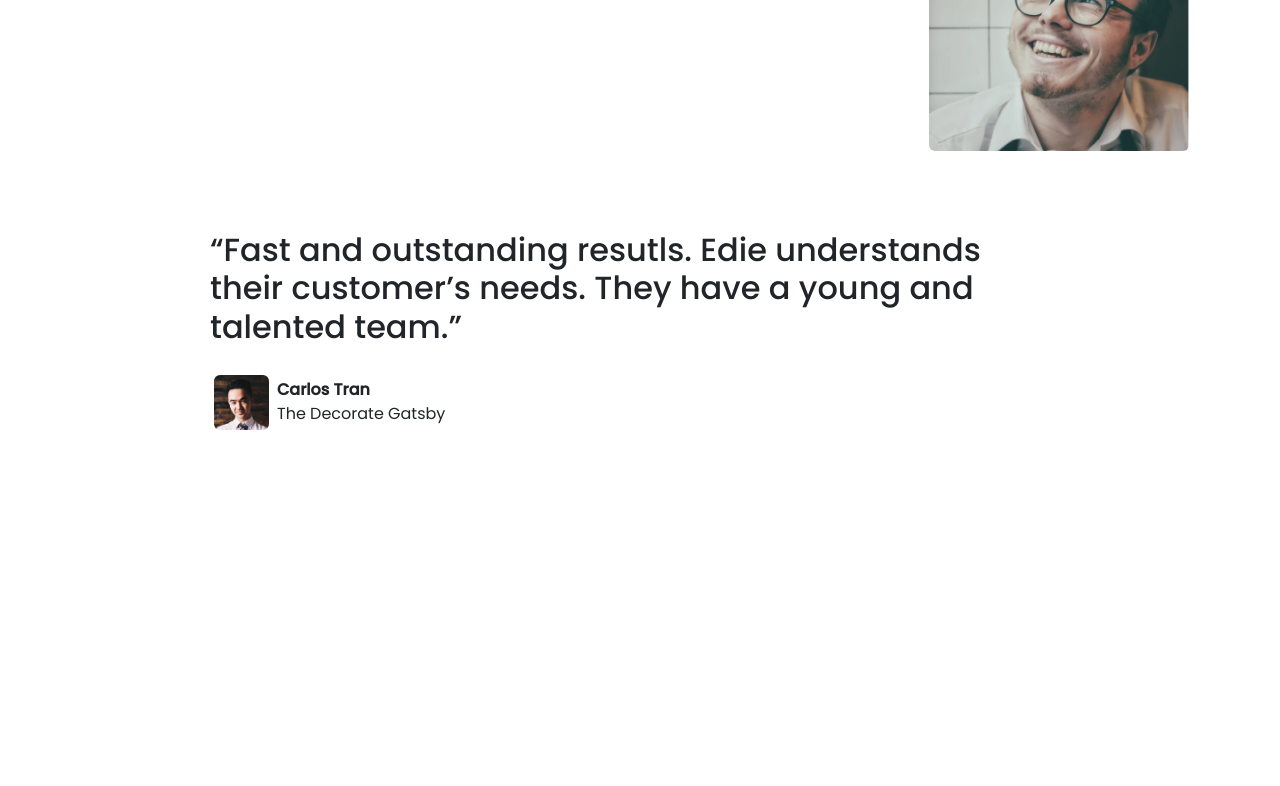
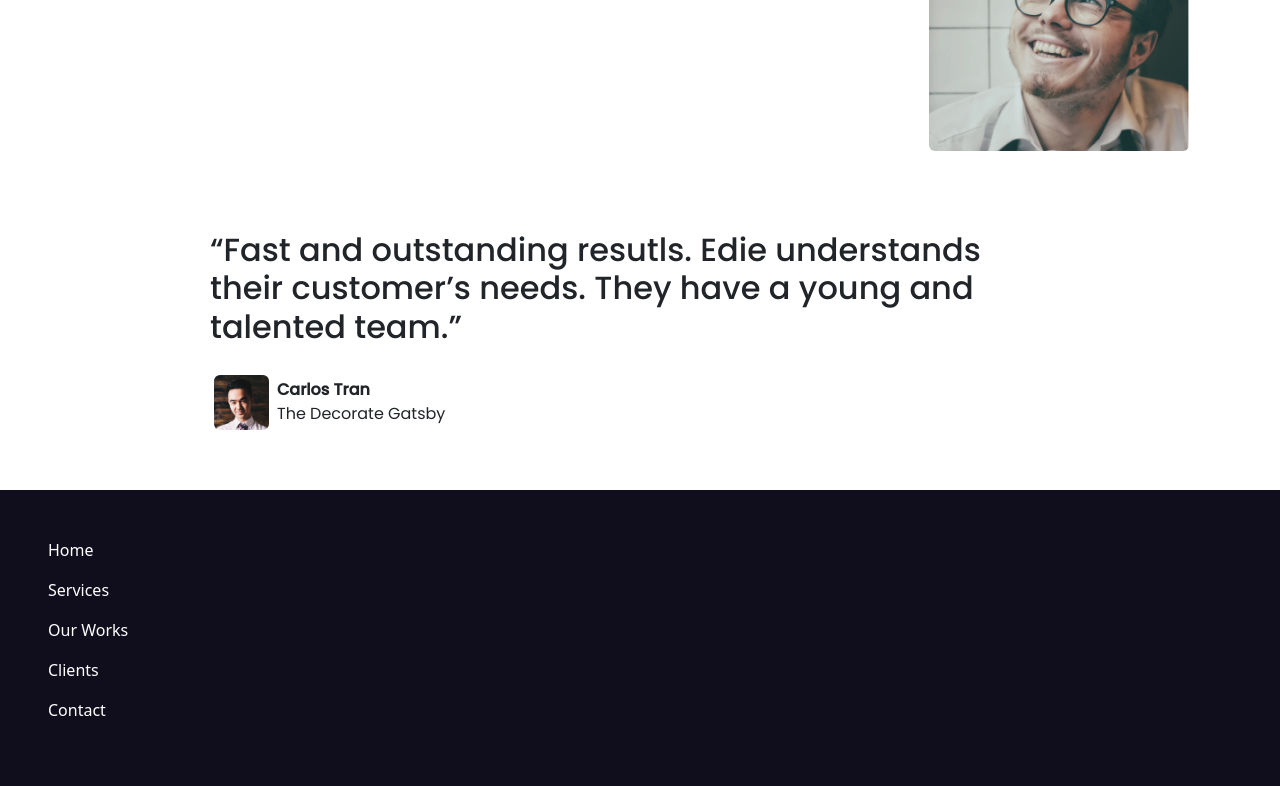
Before and after one commit to Juana-89/edie-homepage-master, a website: page src/index.html in a window 1280 px wide. Shown: the part 3259-4045 px from the top of the page. Before the commit the page ends 3749 px from the top, so only its background shows below. Drawn offline with nearby package versions, Linux system fonts and the light colour scheme.

Commit message:
iniciando footer

```diff
--- a/src/index.html
+++ b/src/index.html
@@ -199,6 +199,15 @@
       </div>
     </div>
   </section>
+  <footer class="bg-footer p-5">
+    <div class="flex-column text-white">
+      <p>Home</p>
+      <p>Services</p>
+      <p>Our Works</p>
+      <p>Clients</p>
+      <p>Contact</p>
+    </div>
+  </footer>
   <script src="https://cdn.jsdelivr.net/npm/bootstrap@5.3.1/dist/js/bootstrap.bundle.min.js"
     integrity="sha384-HwwvtgBNo3bZJJLYd8oVXjrBZt8cqVSpeBNS5n7C8IVInixGAoxmnlMuBnhbgrkm"
     crossorigin="anonymous"></script>
--- a/src/styles.css
+++ b/src/styles.css
@@ -18,6 +18,7 @@
 .w-30 {
     width: 30%;
 }
+
 .w-15 {
     width: 20%;
 }
@@ -39,7 +40,7 @@
 }
 
 .shadow-hover:hover {
-    box-shadow: 0 .5rem 1rem rgba(0,0,0,.15);
+    box-shadow: 0 .5rem 1rem rgba(0, 0, 0, .15);
     transition: .5s;
     cursor: pointer;
 }
@@ -48,7 +49,8 @@
     background-color: #E0E0E0;
     color: #828282;
 }
-.hover-boton:hover{
+
+.hover-boton:hover {
     background-color: #007bff;
     color: #fff;
 }
@@ -61,7 +63,7 @@
     font-size: 14px;
 }
 
-.mr-4{
+.mr-4 {
     margin-right: 120px;
 }
 
@@ -76,3 +78,7 @@
 .h-10 {
     height: 260px;
 }
+
+.bg-footer {
+    background-color: #100E1D;
+}
```
Lines whose indentation alone changed are shown as unchanged.
